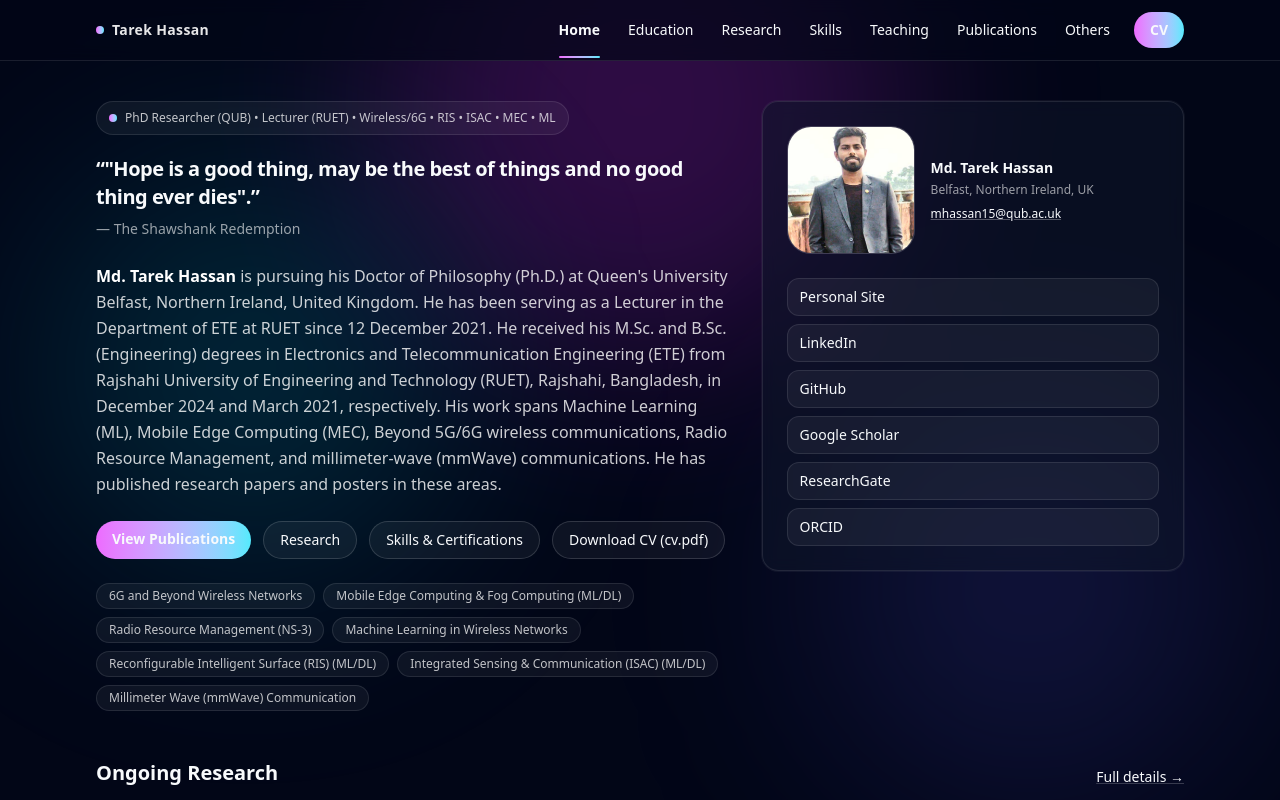
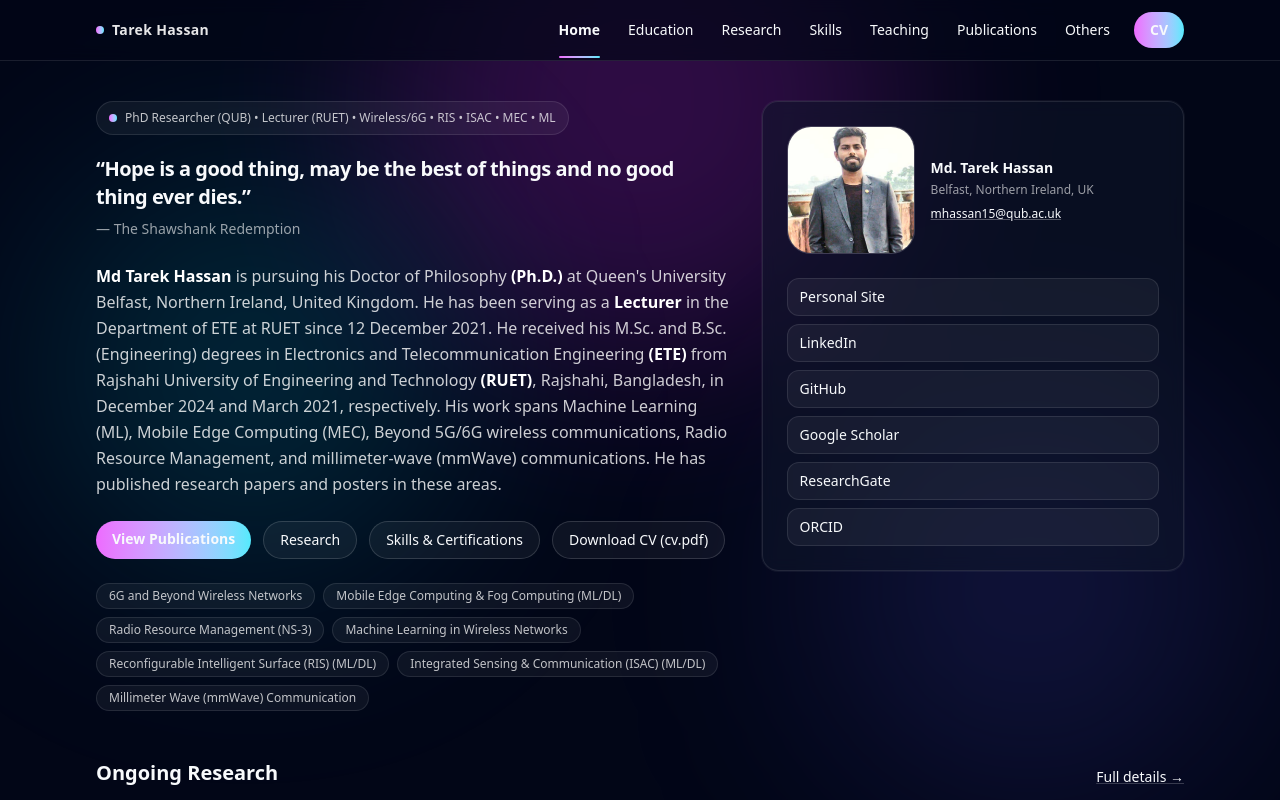
Before and after one commit to Tarek-hassan024/mthassan, a Next.js app: page / in a window 1280 px wide. Shown: the top 800 px of the page. Built offline with nearby package versions, Linux system fonts and the light colour scheme.

Commit message:
Refine quote and format profile description
Updated the quote and enhanced the profile description with additional formatting.

```diff
--- a/src/app/page.tsx
+++ b/src/app/page.tsx
@@ -38,7 +38,7 @@ export default function HomePage() {
           </div>
           {/* <h1 className="mt-5 text-2xl font-semibold tracking-tight leading-tight sm:text-4xl"> */}
           <h1 className="mt-5 text-2xl font-semibold tracking-tight sm:text-xl">
-            “"Hope is a good thing, may be the best of things and no good thing ever dies".”
+            “Hope is a good thing, may be the best of things and no good thing ever dies.”
           </h1>
           <p className="mt-2 text-sm text-white/60">— The Shawshank Redemption</p>
 
@@ -50,11 +50,11 @@ export default function HomePage() {
           </p> */}
 
           <p className="mt-6 text-base text-white/80 leading-relaxed">
-            <span className="font-semibold text-white">Md. Tarek Hassan</span> is pursuing his
-            Doctor of Philosophy (Ph.D.) at Queen&apos;s University Belfast, Northern Ireland, United Kingdom. He has been
-            serving as a Lecturer in the Department of ETE at RUET since 12 December 2021. He received his M.Sc. and B.Sc. (Engineering)
-            degrees in Electronics and Telecommunication Engineering (ETE) from Rajshahi University of Engineering and
-            Technology (RUET), Rajshahi, Bangladesh, in December 2024 and March 2021, respectively. His work spans Machine Learning
+            <span className="font-semibold text-white">Md Tarek Hassan</span> is pursuing his
+            Doctor of Philosophy <span className="font-semibold text-white">(Ph.D.)</span> at Queen&apos;s University Belfast, Northern Ireland, United Kingdom. He has been
+            serving as a <span className="font-semibold text-white">Lecturer</span> in the Department of ETE at RUET since 12 December 2021. He received his M.Sc. and B.Sc. (Engineering)
+            degrees in Electronics and Telecommunication Engineering <span className="font-semibold text-white">(ETE)</span> from Rajshahi University of Engineering and
+            Technology <span className="font-semibold text-white">(RUET)</span>, Rajshahi, Bangladesh, in December 2024 and March 2021, respectively. His work spans Machine Learning
             (ML), Mobile Edge Computing (MEC), Beyond 5G/6G wireless communications, Radio Resource Management, and
             millimeter-wave (mmWave) communications. He has published research papers and posters in these areas.
           </p>
```
